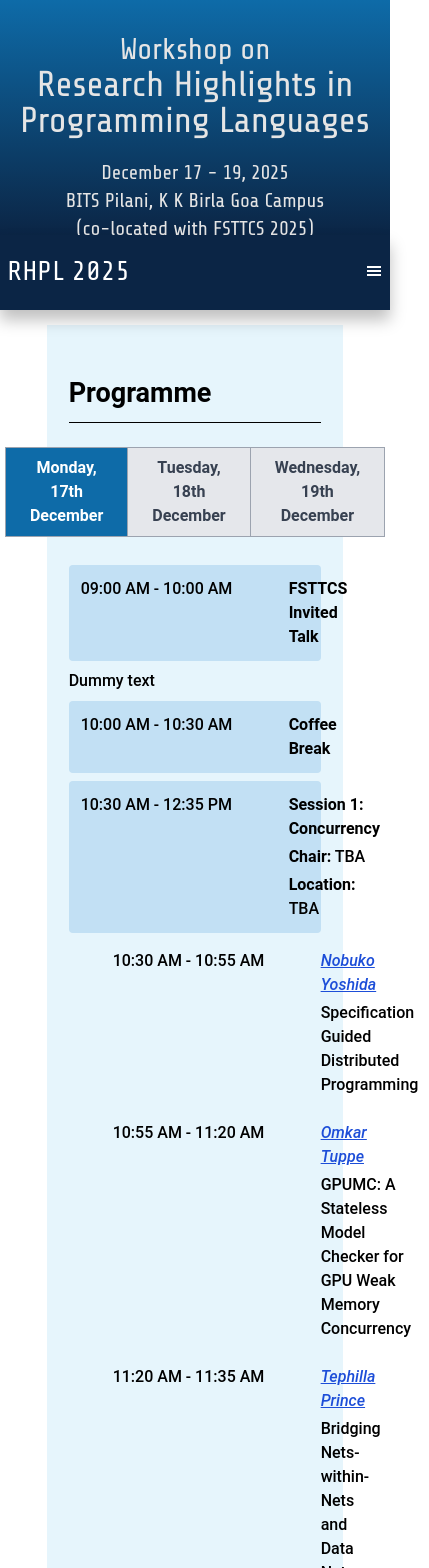
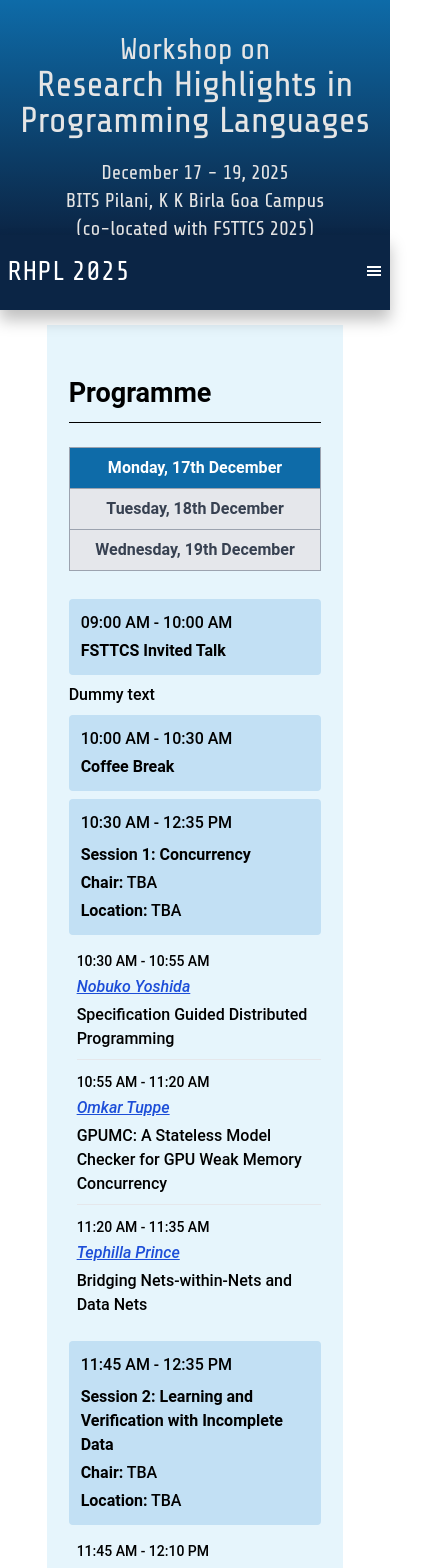
Before and after one commit to RajivDalal/RHPL, a React (Vite) app in the folder rhpl-web/: page /programme in a window 390 px wide. Shown: the top 1568 px of the page, 429 px wide, since content can reach past the window. Built offline with nearby package versions, Linux system fonts and the light colour scheme; a web font is replaced by a local one.

Commit message:
Made everything mobile responsive

```diff
--- a/rhpl-web/src/components/tabs.jsx
+++ b/rhpl-web/src/components/tabs.jsx
@@ -3,7 +3,7 @@ import React from "react";
 const Tabs = ({ tabs, activeTab, setActiveTab }) => {
   return (
     <div className="flex justify-center mb-8">
-      <div className="flex border border-gray-400">
+      <div className="flex flex-col sm:flex-row border border-gray-400 w-full sm:w-auto">
         {tabs.map((tab, index) => {
           const isActive = activeTab === tab.id;
 
@@ -12,10 +12,10 @@ const Tabs = ({ tabs, activeTab, setActiveTab }) => {
               key={tab.id}
               onClick={() => setActiveTab(tab.id)}
               className={`ease-in-out
-                px-6 py-2 font-semibold transition-all
-                border-r border-gray-400
+                px-4 sm:px-6 py-2 font-semibold transition-all
+                border-b sm:border-b-0 sm:border-r border-gray-400
                 ${isActive ? "bg-[#0e6ba8] text-white" : "bg-gray-200 text-gray-700 hover:bg-gray-300"}
-                ${index === tabs.length - 1 ? "border-r-0" : ""}
+                ${index === tabs.length - 1 ? "border-b-0 sm:border-r-0" : ""}
               `}
             >
               {tab.label}
@@ -26,5 +26,4 @@ const Tabs = ({ tabs, activeTab, setActiveTab }) => {
     </div>
   );
 };
-
 export default Tabs;
--- a/rhpl-web/src/pages/programme.jsx
+++ b/rhpl-web/src/pages/programme.jsx
@@ -1,20 +1,21 @@
 import React, { useState } from "react";
 import Tabs from "../components/tabs.jsx";
 
+
 const ProgrammeRow = ({ time, title }) => {
   return (
-    <div className="w-full flex bg-[#c2e0f4] p-3 rounded mb-2">
-      <span className="w-48 flex-shrink-0 text-left font-medium">{time}</span>
-      <span className="flex-1 pl-4 font-semibold">{title}</span>
+    <div className="w-full flex flex-col sm:flex-row bg-[#c2e0f4] p-3 rounded mb-2">
+      <span className="sm:w-48 flex-shrink-0 text-left font-medium mb-1 sm:mb-0">{time}</span>
+      <span className="flex-1 sm:pl-4 font-semibold">{title}</span>
     </div>
   );
 };
 
 const SessionHeader = ({ time, number, title, chair, location }) => {
   return (
-    <div className="w-full flex bg-[#c2e0f4] p-3 rounded mb-2">
-      <span className="w-48 flex-shrink-0 text-left font-medium">{time}</span>
-      <div className="flex-1 pl-4">
+    <div className="w-full flex flex-col sm:flex-row bg-[#c2e0f4] p-3 rounded mb-2">
+      <span className="sm:w-48 flex-shrink-0 text-left font-medium mb-2 sm:mb-0">{time}</span>
+      <div className="flex-1 sm:pl-4">
         <span className="font-bold">
           Session {number}: {title}
         </span>
@@ -42,9 +43,9 @@ const Talk = ({
   affiliation = "",
 }) => {
   return (
-    <div className="flex py-2">
-      <span className="w-48 flex-shrink-0 text-left">{time}</span>
-      <div className="flex-1 pl-4">
+    <div className="flex flex-col sm:flex-row py-2 border-b border-gray-200 last:border-b-0">
+      <span className="sm:w-48 flex-shrink-0 text-left text-sm sm:text-base mb-1 sm:mb-0">{time}</span>
+      <div className="flex-1 sm:pl-4">
         {presenter && (
           <div className="italic mb-1">
             <a href={presenterLink} className="underline text-blue-700 hover:text-blue-900">
@@ -78,21 +79,18 @@ const Programme = () => {
         <div className="pt-5">
         {/* MONDAY PROGRAMME */}
         {activeDay === "monday" && (
-          <div className="space-y-2">
-            {/* Invited Talk 1 */}
+          <div>
             <ProgrammeRow
               time="09:00 AM - 10:00 AM"
               title="FSTTCS Invited Talk"
             />
-            <div>Dummy text</div>
+            <div className="mb-2">Dummy text</div>
 
-            {/* Coffee Break */}
             <ProgrammeRow
               time="10:00 AM - 10:30 AM"
               title="Coffee Break"
             />
 
-            {/* Morning Session */}
             <SessionHeader
               time="10:30 AM - 12:35 PM"
               number={1}
@@ -101,8 +99,7 @@ const Programme = () => {
               location="TBA"
             />
 
-            {/* Inside Morning Session */}
-            <div className="w-full m-1 pl-10 space-y-2">
+            <div className="w-full pl-2 sm:pl-12 mb-4 space-y-1">
               <Talk
                 time="10:30 AM - 10:55 AM"
                 presenter="Nobuko Yoshida"
@@ -128,12 +125,11 @@ const Programme = () => {
               location="TBA"
             />
 
-            <div className="w-full m-1 pl-10 space-y-2">
-
+            <div className="w-full pl-2 sm:pl-12 mb-4 space-y-1">
               <Talk
                 time="11:45 AM - 12:10 PM"
                 presenter="Prince Mathew"
-                title="Learning Deterministic One-Counter Automata in Polynomial Time3"
+                title="Learning Deterministic One-Counter Automata in Polynomial Time"
               />
               <Talk
                 time="12:10 PM - 12:35 PM"
@@ -142,26 +138,22 @@ const Programme = () => {
               />
             </div>
 
-            {/* Lunch */}
             <ProgrammeRow
               time="12:40 PM - 14:00 PM"
               title="Lunch"
             />
 
-            {/* Invited Talk 2 */}
             <ProgrammeRow
               time="14:00 PM - 15:00 PM"
               title="FSTTCS Invited Talk"
             />
-            <div>Dummy text</div>
+            <div className="mb-2">Dummy text</div>
 
-            {/* Coffee Break */}
             <ProgrammeRow
               time="15:00 PM - 15:30 PM"
               title="Coffee Break"
             />
 
-            {/* Afternoon Session */}
             <SessionHeader
               time="15:30 PM - 16:20 PM"
               number={3}
@@ -170,7 +162,7 @@ const Programme = () => {
               location="TBA"
             />
 
-            <div className="w-full m-1 pl-10 space-y-2">
+            <div className="w-full pl-2 sm:pl-12 mb-4 space-y-1">
               <Talk
                 time="15:30 PM - 15:55 PM"
                 presenter="Ramneet Singh"
@@ -186,12 +178,12 @@ const Programme = () => {
             <SessionHeader
               time="16:30 PM - 17:30 PM"
               number={4}
-              title="Cyber-Physical Systems "
+              title="Cyber-Physical Systems"
               chair="TBA"
               location="TBA"
             />
 
-            <div className="w-full m-1 pl-10 space-y-2">
+            <div className="w-full pl-2 sm:pl-12 mb-4 space-y-1">
               <Talk
                 time="16:30 PM - 16:45 PM"
                 presenter="Atanu Kundu"
@@ -214,38 +206,33 @@ const Programme = () => {
               />
             </div>
 
-
-            <div>Dummy text</div>
+            <div className="mb-2">Dummy text</div>
           </div>
         )}
 
-        {/* TUESDAY PROGRAMME (placeholder for now) */}
+        {/* TUESDAY PROGRAMME */}
         {activeDay === "tuesday" && (
-            <div className="space-y-2">
-            {/* Invited Talk 1 */}
+          <div>
             <ProgrammeRow
               time="09:00 AM - 10:00 AM"
               title="FSTTCS Invited Talk"
             />
-            <div>Dummy text</div>
+            <div className="mb-2">Dummy text</div>
 
-            {/* Coffee Break */}
             <ProgrammeRow
               time="10:00 AM - 10:30 AM"
               title="Coffee Break"
             />
 
-            {/* Morning Session */}
             <SessionHeader
-              time="10:30 AM - 11:35 AMM"
+              time="10:30 AM - 11:35 AM"
               number={1}
               title="Program Equivalence and Neural Network Verification"
               chair="TBA"
               location="TBA"
             />
 
-            {/* Inside Morning Session */}
-            <div className="w-full m-1 pl-10 space-y-2">
+            <div className="w-full pl-2 sm:pl-12 mb-4 space-y-1">
               <Talk
                 time="10:30 AM - 10:55 AM"
                 presenter="Umang Mathur"
@@ -271,8 +258,7 @@ const Programme = () => {
               location="TBA"
             />
 
-            <div className="w-full m-1 pl-10 space-y-2">
-
+            <div className="w-full pl-2 sm:pl-12 mb-4 space-y-1">
               <Talk
                 time="11:45 AM - 12:10 PM"
                 presenter="Aditya Anand"
@@ -290,48 +276,38 @@ const Programme = () => {
               />
             </div>
 
-            {/* Lunch */}
             <ProgrammeRow
               time="12:40 PM - 14:00 PM"
               title="Lunch"
             />
 
-            {/* Invited Talk 2 */}
             <ProgrammeRow
               time="14:00 PM - 15:00 PM"
               title="FSTTCS Invited Talk"
             />
-            <div>Dummy text</div>
+            <div className="mb-2">Dummy text</div>
 
-            {/* Coffee Break */}
             <ProgrammeRow
               time="15:00 PM - 15:30 PM"
               title="Coffee Break"
             />
-
-            {/* Afternoon Session */}
-
-
           </div>
         )}
 
-        {/* WEDNESDAY PROGRAMME (placeholder for now) */}
+        {/* WEDNESDAY PROGRAMME */}
         {activeDay === "wednesday" && (
-          <div className="space-y-2">
-            {/* Invited Talk 1 */}
+          <div>
             <ProgrammeRow
               time="09:00 AM - 10:00 AM"
               title="FSTTCS Invited Talk"
             />
-            <div>Dummy text</div>
+            <div className="mb-2">Dummy text</div>
 
-            {/* Coffee Break */}
             <ProgrammeRow
               time="10:00 AM - 10:30 AM"
               title="Coffee Break"
             />
 
-            {/* Morning Session */}
             <SessionHeader
               time="10:30 AM - 12:40 PM"
               number={1}
@@ -340,8 +316,7 @@ const Programme = () => {
               location="TBA"
             />
 
-            {/* Inside Morning Session */}
-            <div className="w-full m-1 pl-10 space-y-2">
+            <div className="w-full pl-2 sm:pl-12 mb-4 space-y-1">
               <Talk
                 time="10:30 AM - 10:45 AM"
                 presenter="Siddharth Priya"
@@ -358,32 +333,28 @@ const Programme = () => {
                 title="Incremental and Unbounded Loop Analysis"
               />
             </div>
-             {/* Reminiscence */}
+
             <ProgrammeRow
               time="11:30 AM - 12:40 PM"
               title="Reminiscence Session for Venky"
             />
-            {/* Lunch */}
-          <ProgrammeRow
+
+            <ProgrammeRow
               time="12:40 PM - 14:00 PM"
               title="Lunch"
             />
 
-
-            {/* Invited Talk 2 */}
             <ProgrammeRow
               time="14:00 PM - 15:00 PM"
               title="FSTTCS Invited Talk"
             />
-            <div>Dummy text</div>
+            <div className="mb-2">Dummy text</div>
 
-            {/* Coffee Break */}
             <ProgrammeRow
               time="15:00 PM - 15:30 PM"
               title="Coffee Break"
             />
 
-            {/* Afternoon Session */}
             <SessionHeader
               time="15:30 PM - 17:00 PM"
               number={3}
@@ -392,7 +363,7 @@ const Programme = () => {
               location="TBA"
             />
 
-            <div className="w-full m-1 pl-10 space-y-2">
+            <div className="w-full pl-2 sm:pl-12 mb-4 space-y-1">
               <Talk
                 time="15:30 PM - 15:45 PM"
                 presenter="Presenter"
@@ -433,7 +404,7 @@ const Programme = () => {
               location="TBA"
             />
 
-            <div className="w-full m-1 pl-10 space-y-2">
+            <div className="w-full pl-2 sm:pl-12 mb-4 space-y-1">
               <Talk
                 time="17:15 PM - 17:30 PM"
                 presenter="Presenter"
@@ -457,9 +428,6 @@ const Programme = () => {
             </div>
           </div>
         )}
-
-
-
         </div>
       </p>
     </div>
```
